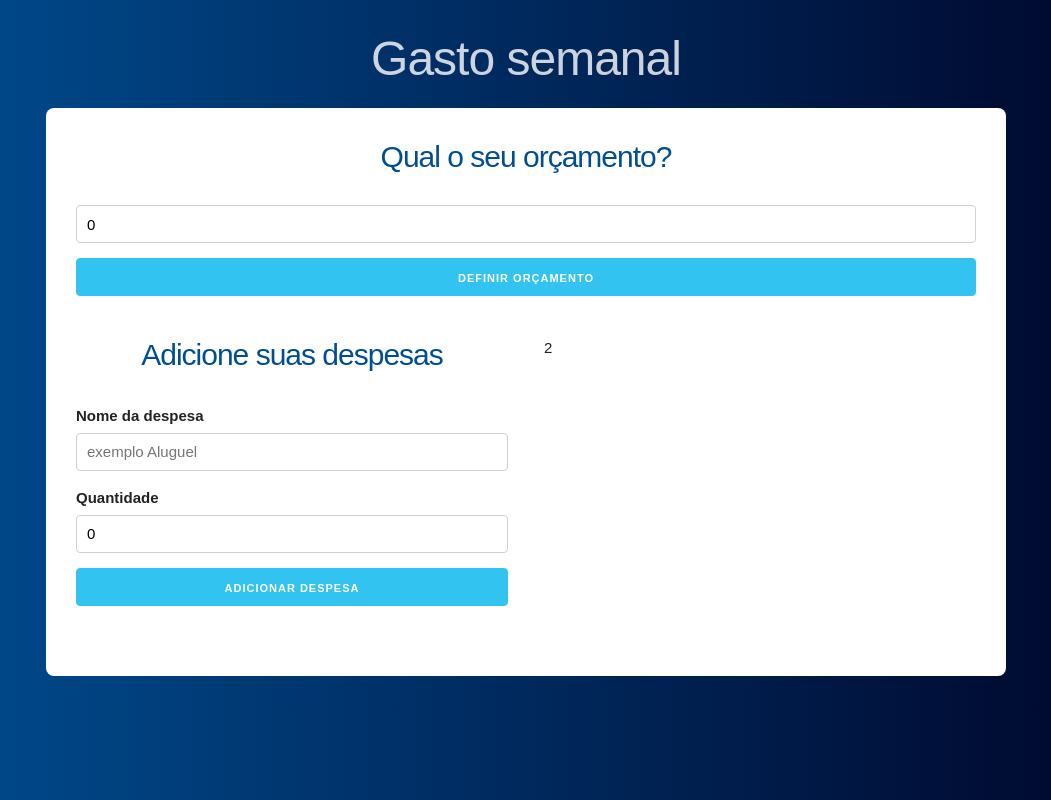
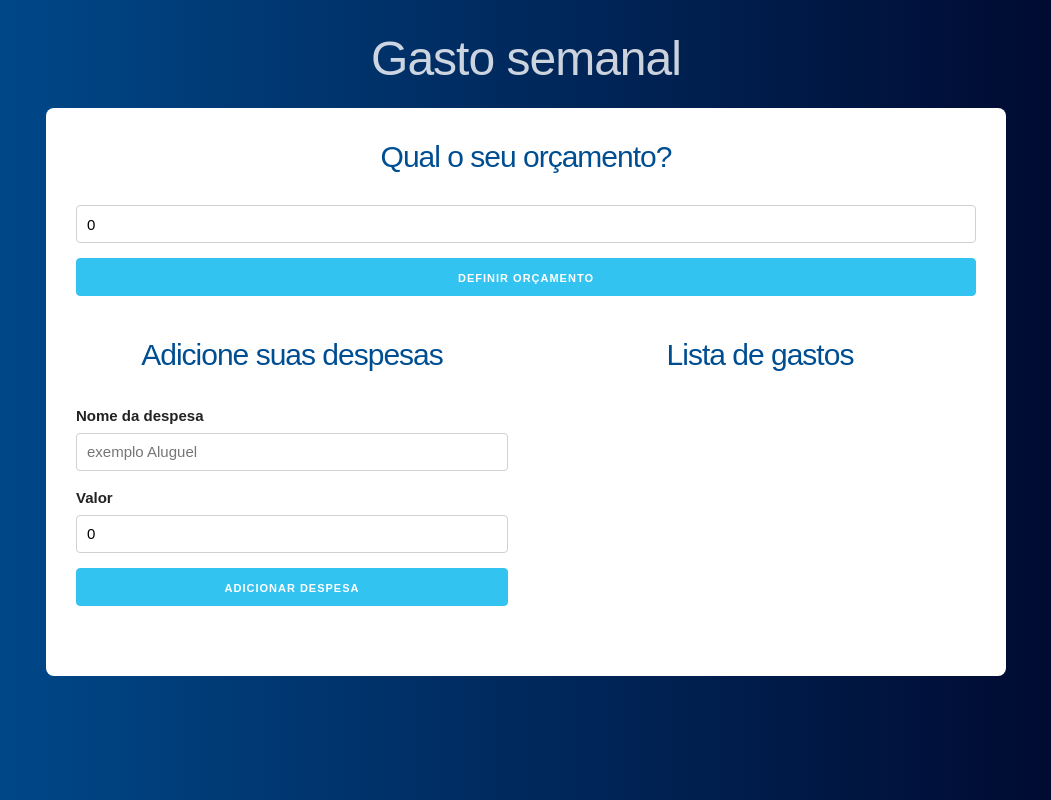
Before and after one commit to EdsonLuiz/or-amento-react, a React (Create React App) app: page / in a window 1280 px wide. Shown: the whole page, without its empty margins (114-1165 px from the left). Built offline with nearby package versions, Linux system fonts and the light colour scheme.

Commit message:
Listar gastos

```diff
--- a/src/App.js
+++ b/src/App.js
@@ -1,6 +1,7 @@
 import React, { useState } from "react";
 import { Pergunta } from "./components/Pergunta";
 import { Formulario } from "./components/Formulario";
+import { Gastos } from "./components/Gastos";
 
 function App() {
   const [orcamentoState, setOrcamentoState] = useState(0);
@@ -29,7 +30,9 @@ function App() {
             <div className="one-half column">
               <Formulario adicionarNovaDespesa={adicionarNovaDespesa} />
             </div>
-            <div className="one-half column">2</div>
+            <div className="one-half column">
+              <Gastos despesasState={despesasState} />
+            </div>
           </div>
         </div>
       </header>
--- a/src/components/Formulario/index.js
+++ b/src/components/Formulario/index.js
@@ -52,7 +52,7 @@ export const Formulario = (props) => {
             type="text"
           />
 
-          <label htmlFor="quantidade">Quantidade</label>
+          <label htmlFor="quantidade">Valor</label>
           <input
             id="quantidade"
             className="u-full-width"
--- /dev/null
+++ b/src/components/Gasto/index.js
@@ -0,0 +1,12 @@
+import React from "react";
+
+export const Gasto = ({ despesa }) => {
+  return (
+    <li className="gastos">
+      <p>
+        {despesa.nome}
+        <span className="gasto">${despesa.quantidade}</span>
+      </p>
+    </li>
+  );
+};
--- /dev/null
+++ b/src/components/Gastos/index.js
@@ -0,0 +1,14 @@
+import React from "react";
+import { Gasto } from "../Gasto";
+
+export const Gastos = (props) => {
+  const { despesasState } = props;
+  return (
+    <div className="gastos-realizados">
+      <h2>Lista de gastos</h2>
+      {despesasState.map((despesa) => (
+        <Gasto key={despesa.id} despesa={despesa} />
+      ))}
+    </div>
+  );
+};
```
